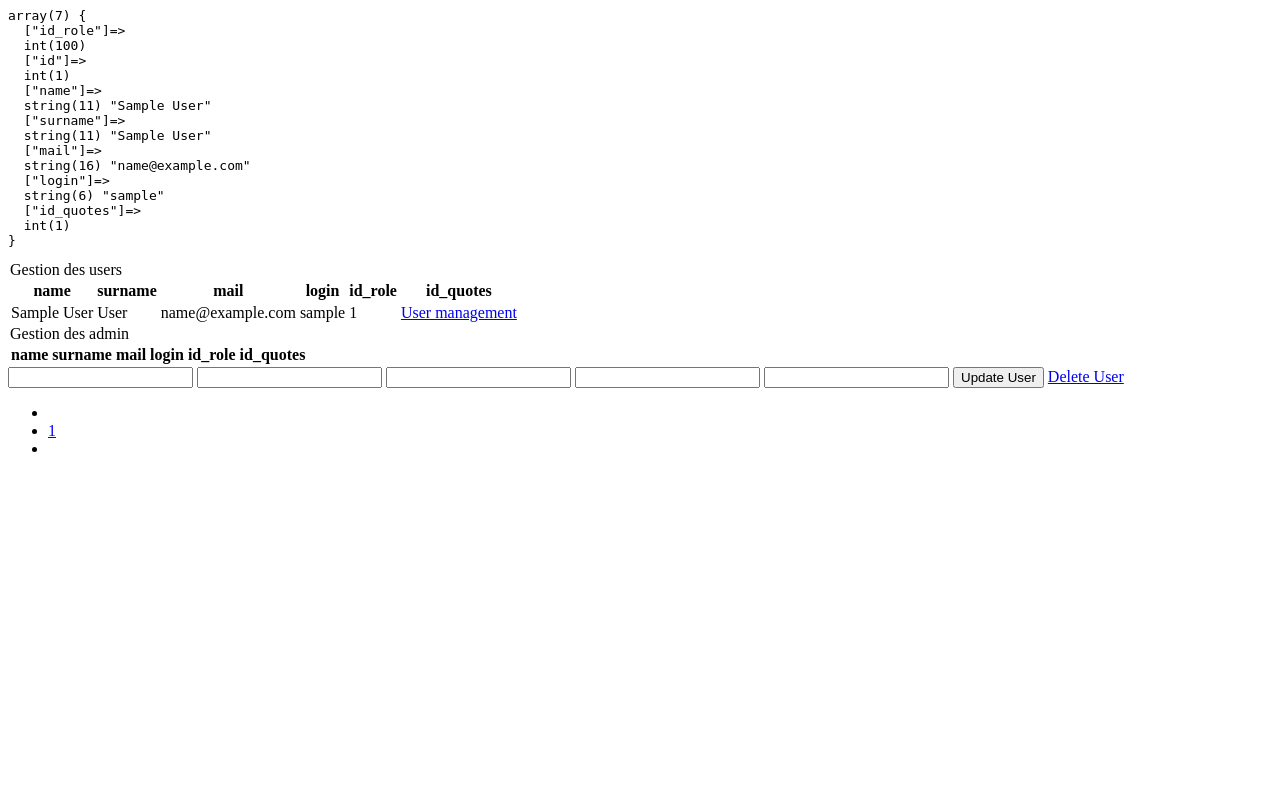
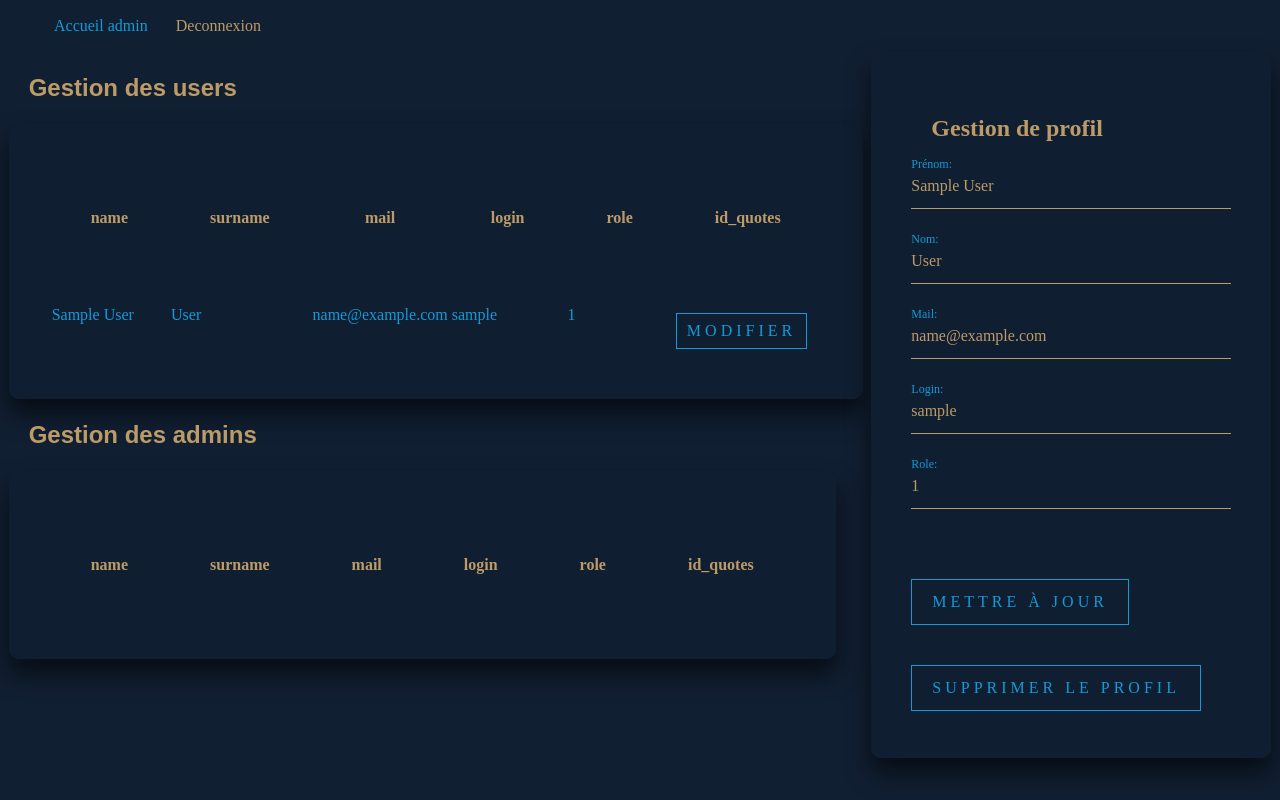
Before and after one commit to dorian-palace/tbmpro, a PHP site: page /admin/adminUser.php?id=1 in a window 1280 px wide. Run offline with PHP 8.4, Linux system fonts and the light colour scheme; the visitor is signed in with stand-in values (Sample User, id 1); tables that the repository leaves empty or names only in its code hold one stand-in row (values such as "Sample post"); data that the repository does not hold is empty; some libraries are stand-ins or nearby versions.

Commit message:
admin user css terminé

```diff
--- a/admin/adminUser.php
+++ b/admin/adminUser.php
@@ -4,25 +4,25 @@ $userAdmin = new AdminUser();
 $users = $userAdmin->getAllUsers();
 $getAdmin = $userAdmin->getAdmin();
 
-echo "<pre>";
-var_dump($_SESSION);
-echo "</pre>";
+// echo "<pre>";
+// var_dump($_SESSION);
+// echo "</pre>";
 if (isset($_GET['delete']) && !empty($_GET['delete'])) {
 
     $delete = (int)$_GET['delete'];
     $userAdmin->deleteUser($delete);
 }
 
-if (isset($_GET['page']) && !empty($_GET['page'])) {
-    $page = (int) strip_tags($_GET['page']); //strip_tags — Supprime les balises HTML et PHP d'une chaîne
-} else {
-    $page = 1;
-}
+// if (isset($_GET['page']) && !empty($_GET['page'])) {
+//     $page = (int) strip_tags($_GET['page']); //strip_tags — Supprime les balises HTML et PHP d'une chaîne
+// } else {
+//     $page = 1;
+// }
 
 $start = $userAdmin->countUser();
 $nbUsers = $start->fetchColumn();
-$limit = 5;
-$total = ceil($nbUsers / $limit);
+// $limit = 5;
+// $total = ceil($nbUsers / $limit);
 
 ?>
 <!DOCTYPE html>
@@ -32,21 +32,44 @@ $total = ceil($nbUsers / $limit);
 <meta charset="UTF-8">
     <meta http-equiv="X-UA-Compatible" content="IE=edge">
     <meta name="viewport" content="width=device-width, initial-scale=1.0">
-    <!-- <link rel="stylesheet" href="https://cdnjs.cloudflare.com/ajax/libs/materialize/1.0.0/css/materialize.min.css"> -->
-    <!-- <script src="https://cdnjs.cloudflare.com/ajax/libs/materialize/1.0.0/js/materialize.min.js"></script> -->
-    <title>Admin-user</title>
+    <script type="text/javascript" src="../layouts/scriptNav.js"></script>
+    <link rel="stylesheet" href="../style.css">
+    <link rel="stylesheet" href="https://cdnjs.cloudflare.com/ajax/libs/font-awesome/6.1.1/css/all.min.css" integrity="sha512-KfkfwYDsLkIlwQp6LFnl8zNdLGxu9YAA1QvwINks4PhcElQSvqcyVLLD9aMhXd13uQjoXtEKNosOWaZqXgel0g==" crossorigin="anonymous" referrerpolicy="no-referrer" />
+    <link rel="icon" type="image/x-icon" href="../assets/img/favIcon.ico">
+    <!-- CSS only -->
+    <script src="../js/adminRobots.js"></script>
+    <script src="https://code.jquery.com/jquery-3.6.0.js" integrity="sha256-H+K7U5CnXl1h5ywQfKtSj8PCmoN9aaq30gDh27Xc0jk=" crossorigin="anonymous"></script>
 </head>
 
 <body>
+<header>
+        <nav class="topnav robot-nav" id="myTopnav">
+            <ul class="link-to myLinks">
+                <a href=" ../admin.php" class="active">Accueil admin</a>
+                <!-- <a href="#main-robot" class="link">Robot</a> -->
+                <!-- <a href="#form-new-cat" class="link">Categories</a> -->
+                <!-- <a href="#form-new-materials" class="link">Matières</a> -->
+                <!-- <a href="#form-new-color" class="link">Couleurs</a> -->
+               <a href="../setting/deconnexion.php" class="link">Deconnexion</a>
+               <a
+                class="icon" >
+                <i class="fa fa-bars"></i>
+                </a>
+            </ul>
+        </nav>
+    </header>
 
-    <table>
+    <main class= "main-admin-user">
+        <article class= "gestionnaire">
+            <table class="form_box table">
+                <h2>Gestion des users</h2>
+
                 <tr>
-            <legend>Gestion des users</legend>
                     <th>name</th>
                     <th>surname</th>
                     <th>mail</th>
                     <th>login</th>
-            <th>id_role</th>
+                    <th>role</th>
                     <th>id_quotes</th>
                 </tr>
 
@@ -59,23 +82,21 @@ $total = ceil($nbUsers / $limit);
                         <td><?= $user['mail']; ?></td>
                         <td><?= $user['login']; ?></td>
                         <td><?= $user['id_role']; ?></td>
-                <td><a href="adminUser.php?id=<?= $user['id'] ?>">User management</a></td>
+                        <td><a href="adminUser.php?id=<?= $user['id'] ?>">Modifier</a></td>
                     </tr>
                 <?php
                 endforeach; ?>
             </table>
 
-
-
-    <table>
+            <table class="form_box table">
 
                 <tr>
-            <legend>Gestion des admin</legend>
+                    <h2>Gestion des admins</h2>
                     <th>name</th>
                     <th>surname</th>
                     <th>mail</th>
                     <th>login</th>
-            <th>id_role</th>
+                    <th>role</th>
                     <th>id_quotes</th>
                 </tr>
 
@@ -89,9 +110,9 @@ $total = ceil($nbUsers / $limit);
                             <td><?= $admin['login']; ?></td>
                             <td><?= $admin['id_role']; ?></td>
                             <?php if ($_SESSION['id_role'] == 100) { ?>
-                        <td><a href="adminUser.php?id=<?= $admin['id'] ?>">User management</a></td>
+                                <td><a href="adminUser.php?id=<?= $admin['id'] ?>">Modifier</a></td>
                             <?php } else {
-                        echo "<td>Uniquement le super admin peux manage les admin</td>";
+                                echo "<td>Uniquement le super admin peux manage les admins</td>";
                             } ?>
                         </tr>
                 <?php
@@ -99,29 +120,49 @@ $total = ceil($nbUsers / $limit);
                 endif;
                 ?>
             </table>
+        </article>
+        <article class="update-user">
+            <?php
 
-    <?php
             if (isset($_GET['id'])) {
 
                 $singleUser = $userAdmin->getSingleUser($_GET['id']);
                 $userAdmin->updateUser($_GET['id']); ?>
 
-        <form action="" method="post">
+                <form class="form_box form-update" action="" method="post">
+                <h2>Gestion de profil</h2>
+                <div class="user-box">
                     <input type="text" name="nameUser" value="<?= $singleUser['name']; ?>" placeholder="">
+                    <label class="user-box" for="article-title">Prénom:</label>
+                </div>
+                <div class="user-box">
                     <input type="text" name="surnameUser" value="<?= $singleUser['surname']; ?>">
+                    <label class="user-box" for="article-title">Nom:</label>
+                </div>
+                <div class="user-box">
                     <input type="email" name="mailUser" value="<?= $singleUser['mail']; ?>">
+                    <label class="user-box" for="article-title">Mail:</label>
+                </div>
+                <div class="user-box">
                     <input type="text" name="loginUser" value="<?= $singleUser['login']; ?>">
+                    <label class="user-box" for="article-title">Login:</label>
+                </div>
+                <div class="user-box">
                     <input type="text" name="id_role" value="<?= $singleUser['id_role']; ?>">
-            <button type="submit" value="<?= $singleUser['id']; ?>" name="submitUser">Update User</button>
-            <a class="a_admin" href="adminUser.php?delete=<?= $singleUser['id']; ?>">Delete User</a>
+                    <label class="user-box" for="article-title">Role:</label>
+                </div>
+                <div class="user-box">
+                    <button type="submit" value="<?= $singleUser['id']; ?>" name="submitUser">Mettre à jour</button>
+                    <a class="a_admin" href="adminUser.php?delete=<?= $singleUser['id']; ?>">Supprimer le profil</a>
                 </form>
             <?php }
             ?>
 
+        </article>
+</main>
 
 
-
-    <ul class="pagination" style="align-items:center;">
+    <!-- <ul class="pagination" style="align-items:center;">
         <li class="disabled"><?php if ($page > 1) { ?><a href="?page=<?= $page - 1  ?>"><i class="material-icons">
                         < </i></a><?php } ?></li>
 
@@ -129,7 +170,7 @@ $total = ceil($nbUsers / $limit);
                                     ?><a href="?page=<?= $i; ?>"><?= $i; ?></a> <?php } ?></li>
 
         <li class="disabled"><?php if ($page < $total) { ?><a href="?page=<?= $page + 1; ?>"><i class="material-icons"> > </i></a><?php } ?></li>
-    </ul>
+    </ul> -->
 </body>
 
 </html>
--- a/app/AdminUser.php
+++ b/app/AdminUser.php
@@ -48,6 +48,7 @@ class AdminUser extends Database
         $stmt->execute(array(
             'id' => $id
         ));
+        $user = $stmt->fetch();
         return $user;
     }
 
--- a/style.css
+++ b/style.css
@@ -775,3 +775,103 @@ aside{
 
     margin-top:25px;
 }
+
+/**
+ * ADMIN USER
+ ========================================================================= */
+
+
+.main-admin-user h2{
+    padding: 20px;
+    color: var(--main-gold);
+}
+
+.table input{
+    color: var(--main-gold);
+    width: 100%;
+  padding: 10px 0;
+  font-size: 16px;
+  color: var(--main-gold);
+  margin-bottom: 30px;
+  border: none;
+  border-bottom: 1px solid var(--main-gold);
+  outline: none;
+  background: transparent
+ }
+
+ .form-update button {
+    position: relative;
+    display: inline-block;
+    padding: 10px 20px;
+    color: var(--main-blue);
+    font-size: 16px;
+    text-decoration: none;
+    text-transform: uppercase;
+    overflow: hidden;
+    transition: 0.5s;
+    margin-top: 40px;
+    background: transparent;
+    letter-spacing: 4px;
+    border: 1px solid #149ad7;
+    justify-content: center;
+ }
+
+
+
+ .form-update button:hover{
+    background: var(--main-blue);
+    color: var(--main-dark-blue);
+    border-radius: 5px;
+    border: none;
+    box-shadow: 0 0 5px var(--main-blue), 0 0 25px var(--main-blue), 0 0 50px var(--main-blue),
+      0 0 100px var(--main-blue);
+ }
+
+ .form-update a{
+    position: relative;
+    display: inline-block;
+    padding: 10px 20px;
+    color: var(--main-blue);
+    font-size: 16px;
+    text-decoration: none;
+    text-transform: uppercase;
+    overflow: hidden;
+    transition: 0.5s;
+    margin-top: 40px;
+    background: transparent;
+    letter-spacing: 4px;
+    border: 1px solid #149ad7;
+    justify-content: center;
+ }
+
+ .form-update a:hover{
+    background: var(--main-blue);
+    color: var(--main-dark-blue);
+    border-radius: 5px;
+    border: none;
+    box-shadow: 0 0 5px var(--main-blue), 0 0 25px var(--main-blue), 0 0 50px var(--main-blue),
+      0 0 100px var(--main-blue);
+ }
+
+ .main-admin-user{
+    display: flex;
+    flex-direction: row;
+    justify-content: space-evenly;
+ }
+
+.gestionnaire a{
+    position: relative;
+    display: inline-block;
+    padding: 5px 10px;
+    color: var(--main-blue);
+    font-size: 16px;
+    text-decoration: none;
+    text-transform: uppercase;
+    overflow: hidden;
+    transition: 0.5s;
+    margin-top: 40px;
+    background: transparent;
+    letter-spacing: 4px;
+    border: 1px solid #149ad7;
+    justify-content: center;
+}
```
Also changed, not shown: admin/adminArticle.php (+5 -5 lines). Lines whose indentation alone changed are shown as unchanged.
